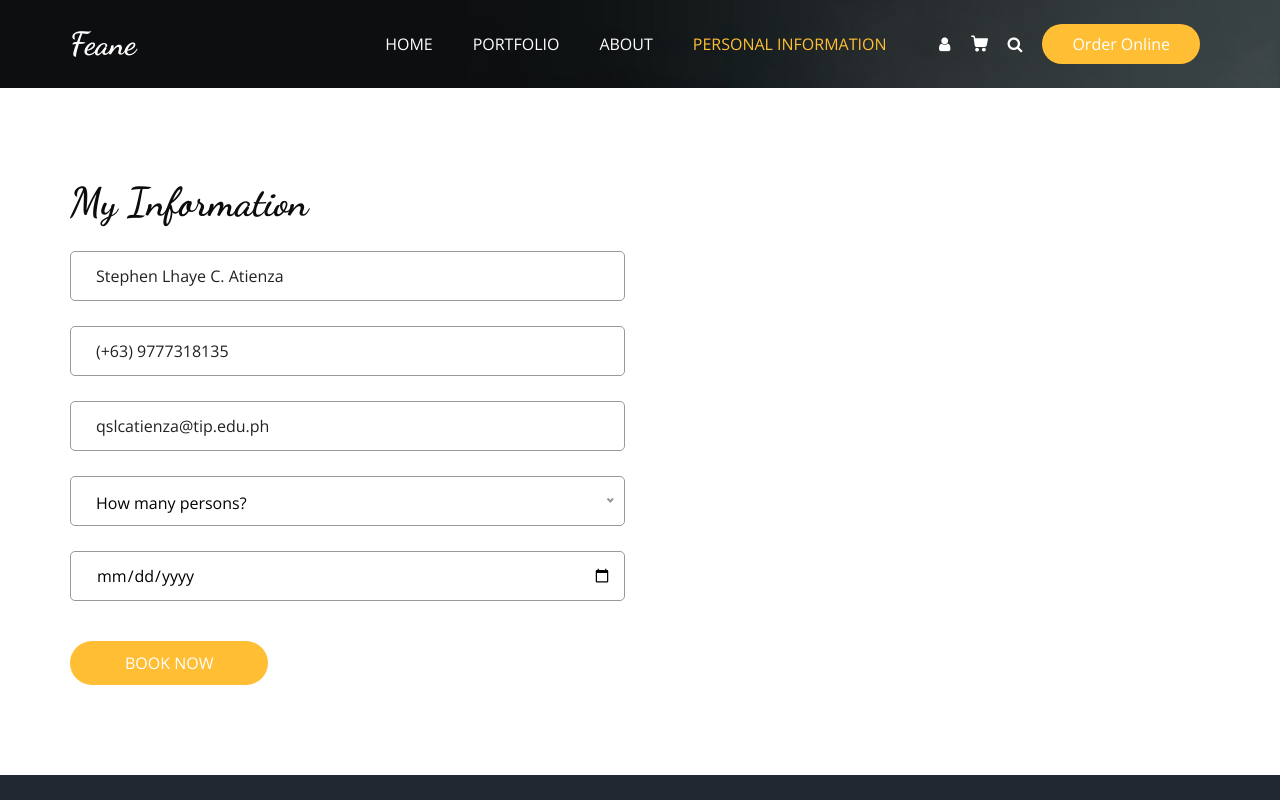
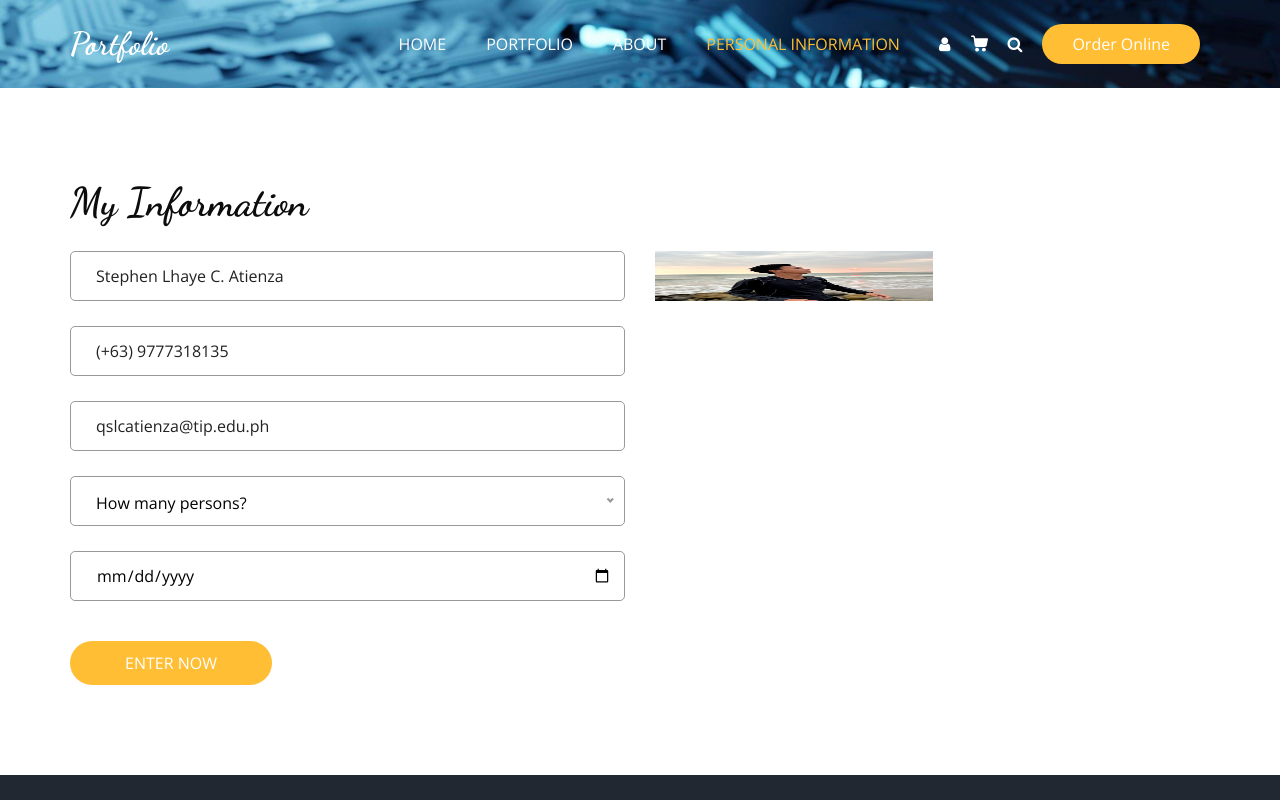
Before and after one commit to SLAtienza/Final.github.io, a plain HTML site: page book.html in a window 1280 px wide. Shown: the top 800 px of the page. Drawn offline with nearby package versions, Linux system fonts and the light colour scheme; some packages are replaced by stand-ins of ours.

Commit message:
Update book.html

```diff
--- a/book.html
+++ b/book.html
@@ -36,7 +36,7 @@
 
   <div class="hero_area">
     <div class="bg-box">
-      <img src="images/hero-bg.jpg" alt="">
+      <img src="images/FINALS-BG.jpg" alt="">
     </div>
     <!-- header section strats -->
     <header class="header_section">
@@ -44,7 +44,7 @@
         <nav class="navbar navbar-expand-lg custom_nav-container ">
           <a class="navbar-brand" href="index.html">
             <span>
-              Feane
+              Portfolio
             </span>
           </a>
 
@@ -186,7 +186,7 @@
               </div>
               <div class="btn_box">
                 <button>
-                  Book Now
+                  Enter Now
                 </button>
               </div>
             </form>
@@ -194,7 +194,7 @@
         </div>
         <div class="col-md-6">
           <div class="img-box">
-            <div id="images/Stephen.jpg" width="150%" height="100%">
+            <img src="images/Stephen.jpg" width = "50%" Height = "50" alt="">
           </div>
         </div>
       </div>
```
